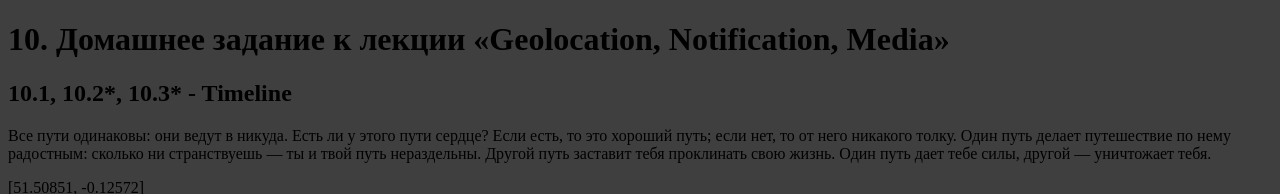
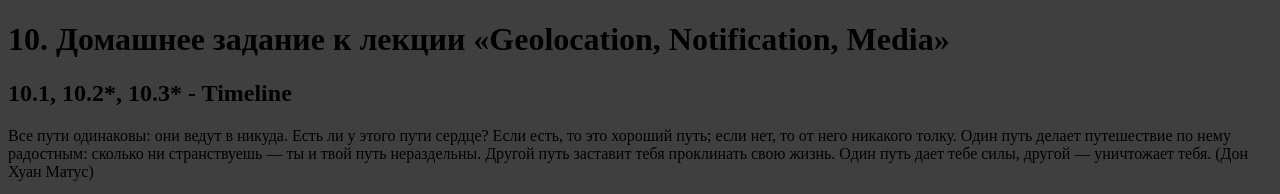
Before and after one commit to MKSInc/AHJ-hw.-10-Media.-1-2-3-Timeline, a website built with webpack: page src/index.html in a window 1280 px wide. Shown: the top 194 px of the page. Built offline with nearby package versions, Linux system fonts and the light colour scheme.

Commit message:
feat: post text updated

```diff
--- a/src/index.html
+++ b/src/index.html
@@ -20,7 +20,7 @@
 
          <div class="timeline__post post">
             <div class="post__body">
-               <p class="post__text">Все пути одинаковы: они ведут в никуда. Есть ли у этого пути сердце? Если есть, то это хороший путь; если нет, то от него никакого толку. Один путь делает путешествие по нему радостным: сколько ни странствуешь — ты и твой путь нераздельны. Другой путь заставит тебя проклинать свою жизнь. Один путь дает тебе силы, другой — уничтожает тебя.</p>
+               <p class="post__text">Все пути одинаковы: они ведут в никуда. Есть ли у этого пути сердце? Если есть, то это хороший путь; если нет, то от него никакого толку. Один путь делает путешествие по нему радостным: сколько ни странствуешь — ты и твой путь нераздельны. Другой путь заставит тебя проклинать свою жизнь. Один путь дает тебе силы, другой — уничтожает тебя. (Дон Хуан Матус)</p>
             </div>
             <footer class="post__footer">
                <div class="footer-post__column">
```
